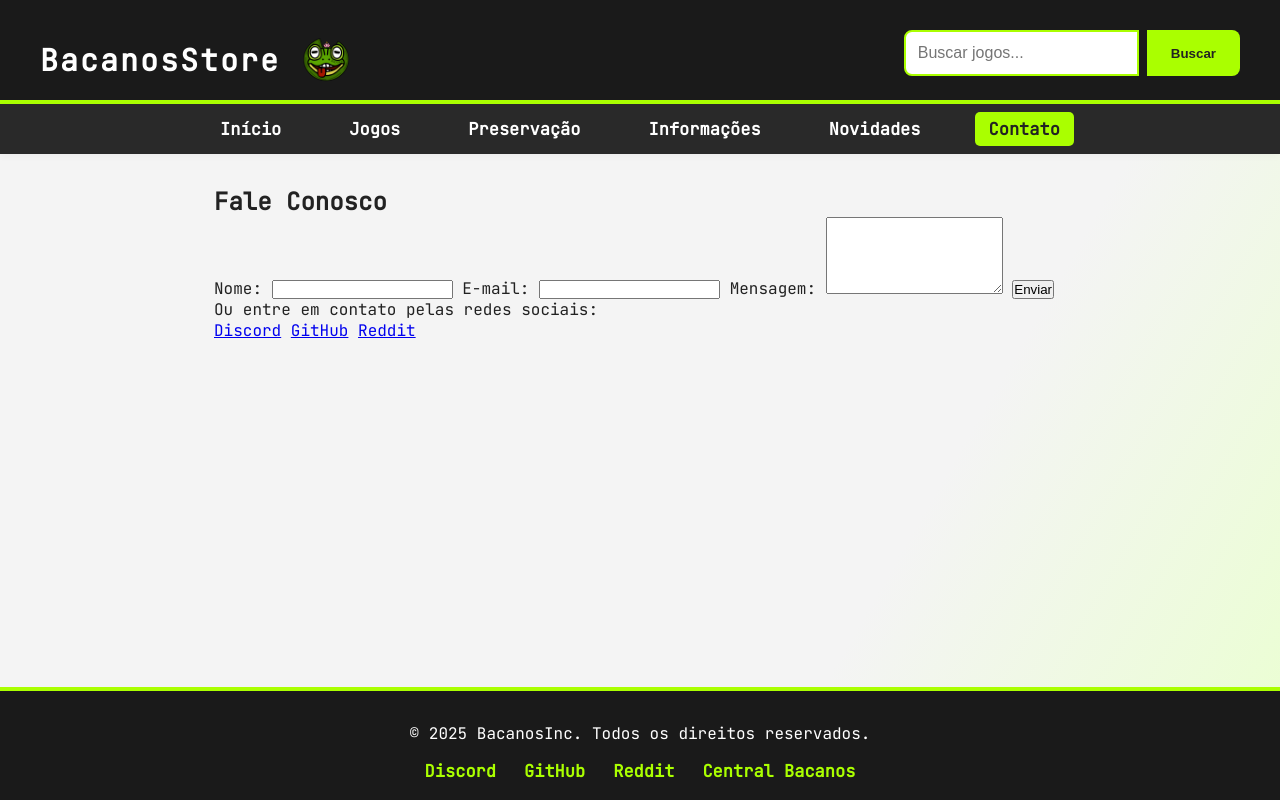
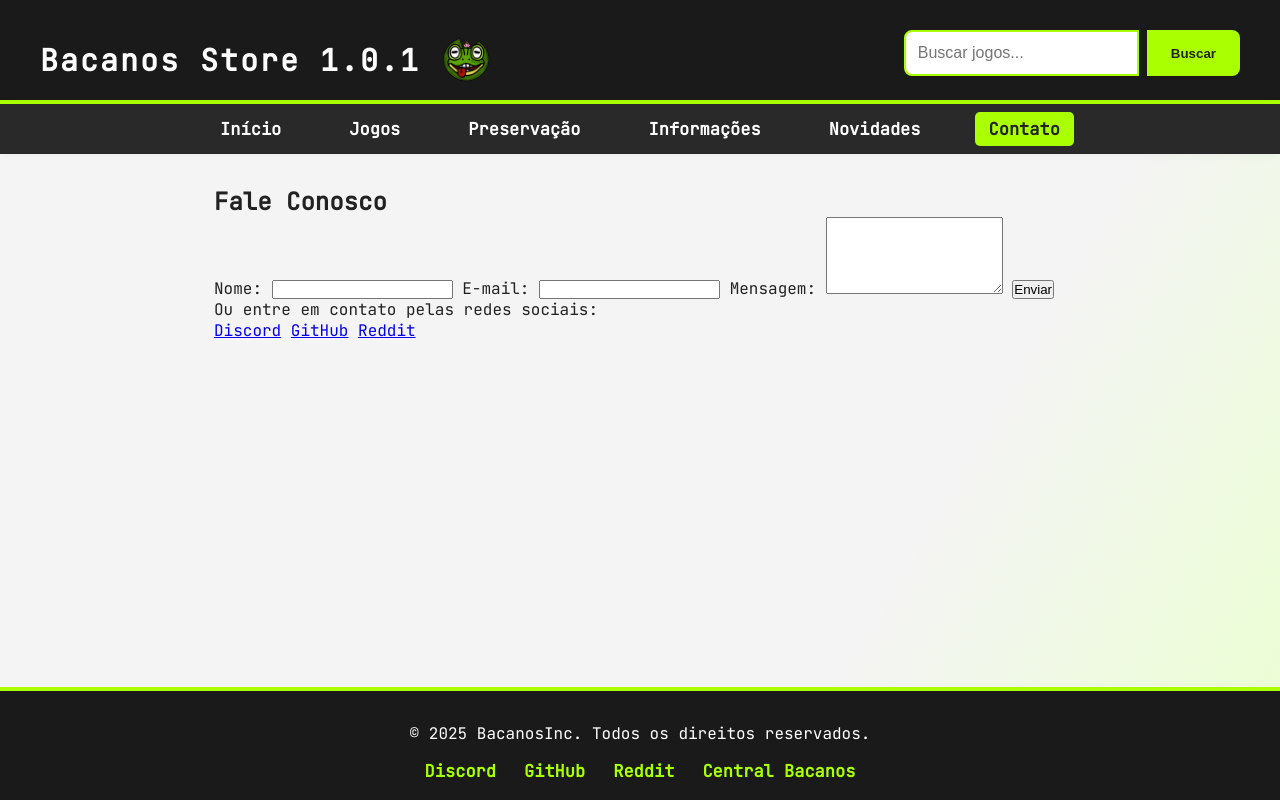
Before and after one commit to bacanos-net/bacanos-net.github.io, a website: page contato.html in a window 1280 px wide. Drawn offline with Linux system fonts and the light colour scheme.

Commit message:
Update header title to include version number

```diff
--- a/contato.html
+++ b/contato.html
@@ -40,7 +40,7 @@
 <body>
     <header>
         <div class="logo">
-            <h1>BacanosStore</h1>
+            <h1>Bacanos Store 1.0.1</h1>
             <img src="jolly_roger_sapofrog.png" alt="Logo BacanosStore">
         </div>
         <div class="search-bar">
```
